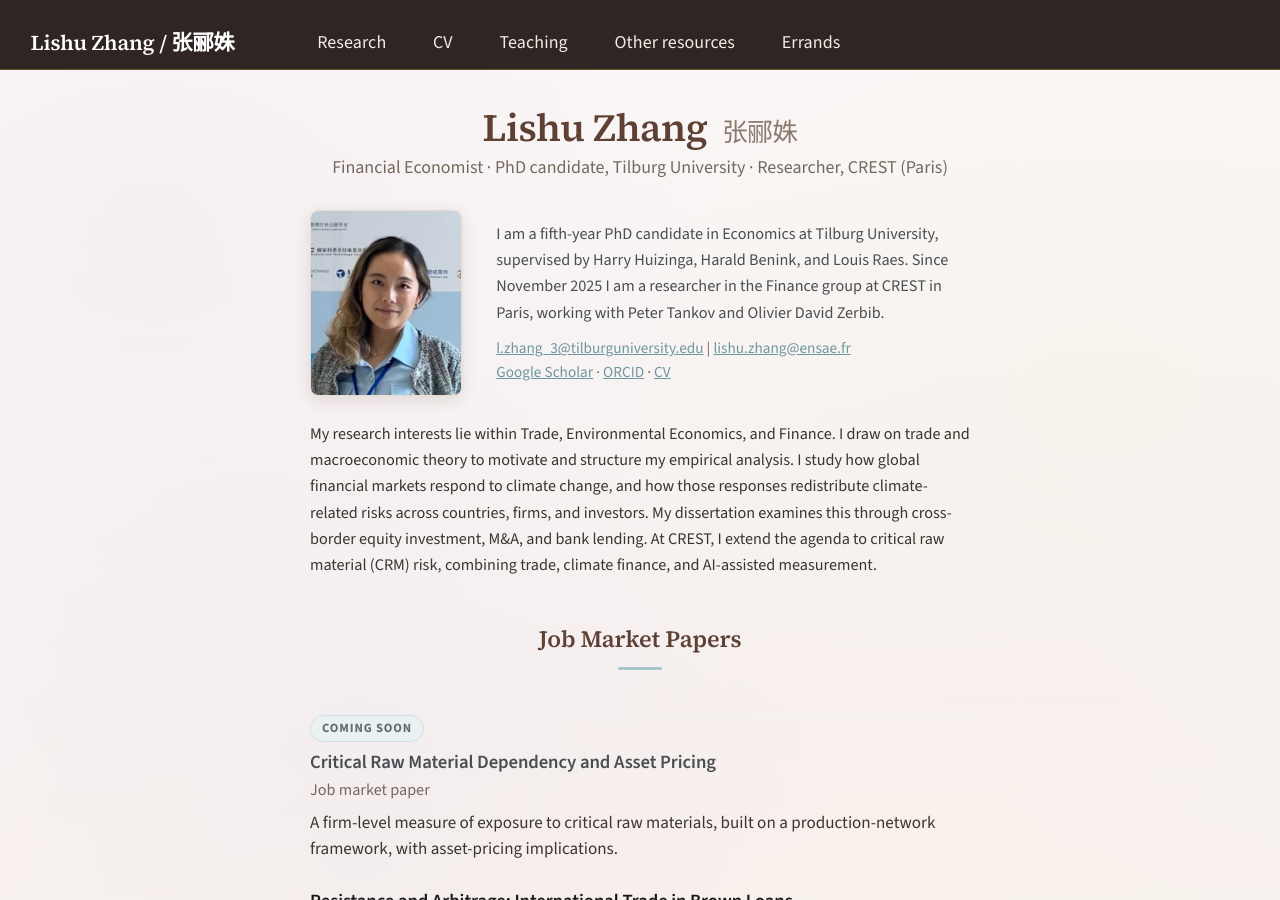
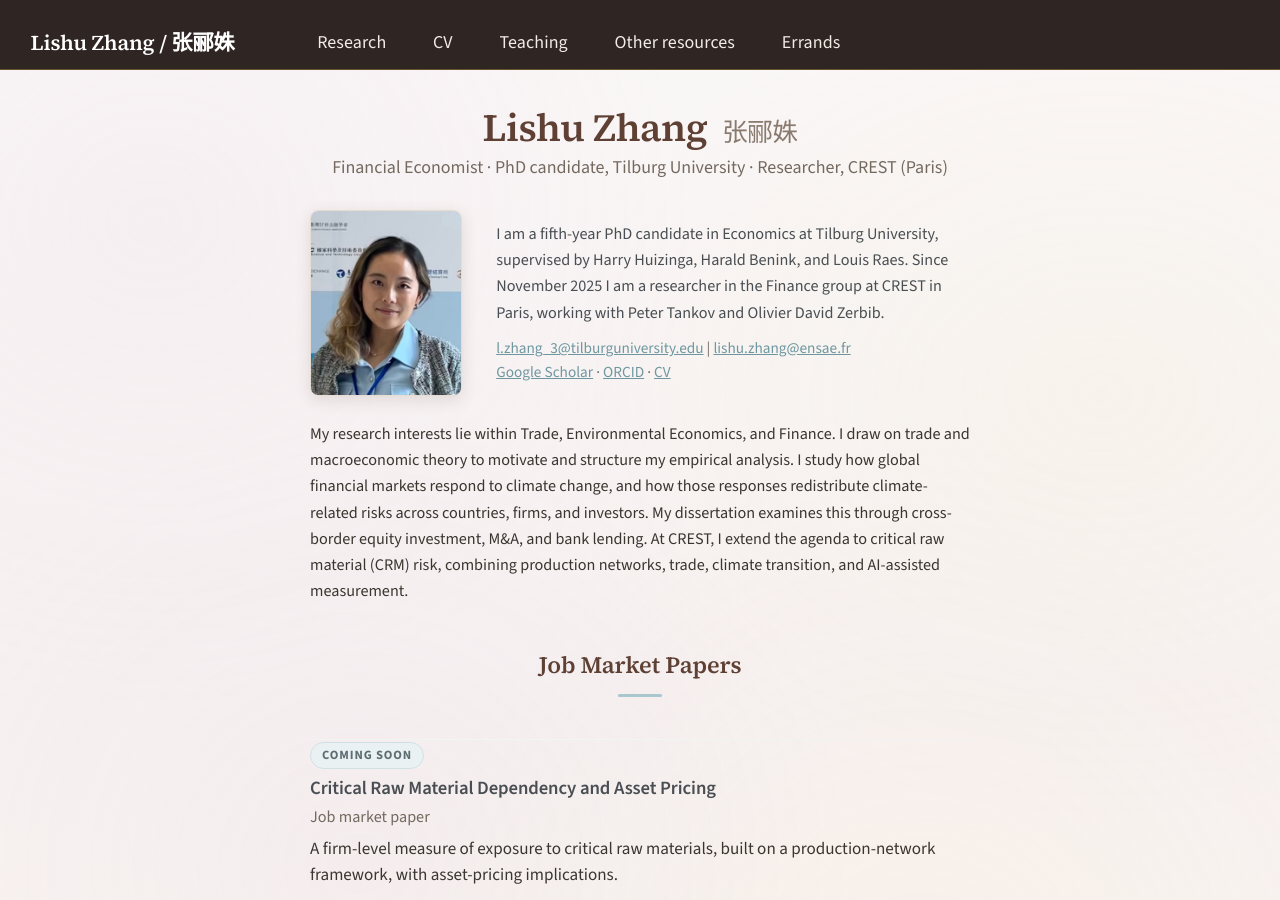
Before and after one commit to LishuZ/LishuZ.github.io, a Jekyll site: the page built from _pages/about.md, in a window 1280 px wide and 900 px high. Built offline with Jekyll 4.4.1, drawn with Linux system fonts in a browser that asks for light colours.

Commit message:
Update CRM methods list: production networks, trade, climate transition, AI
Co-Authored-By: Claude Opus 4.8 (1M context) <noreply@anthropic.com>

```diff
--- a/_pages/about.md
+++ b/_pages/about.md
@@ -99,7 +99,7 @@ author_profile: false
   </div>
 </div>
 
-<p class="intro-extra">My research interests lie within Trade, Environmental Economics, and Finance. I draw on trade and macroeconomic theory to motivate and structure my empirical analysis. I study how global financial markets respond to climate change, and how those responses redistribute climate-related risks across countries, firms, and investors. My dissertation examines this through cross-border equity investment, M&amp;A, and bank lending. At CREST, I extend the agenda to critical raw material (CRM) risk, combining trade, climate finance, and AI-assisted measurement.</p>
+<p class="intro-extra">My research interests lie within Trade, Environmental Economics, and Finance. I draw on trade and macroeconomic theory to motivate and structure my empirical analysis. I study how global financial markets respond to climate change, and how those responses redistribute climate-related risks across countries, firms, and investors. My dissertation examines this through cross-border equity investment, M&amp;A, and bank lending. At CREST, I extend the agenda to critical raw material (CRM) risk, combining production networks, trade, climate transition, and AI-assisted measurement.</p>
 
 <h2 class="home-h2">Job Market Papers</h2>
 
```
